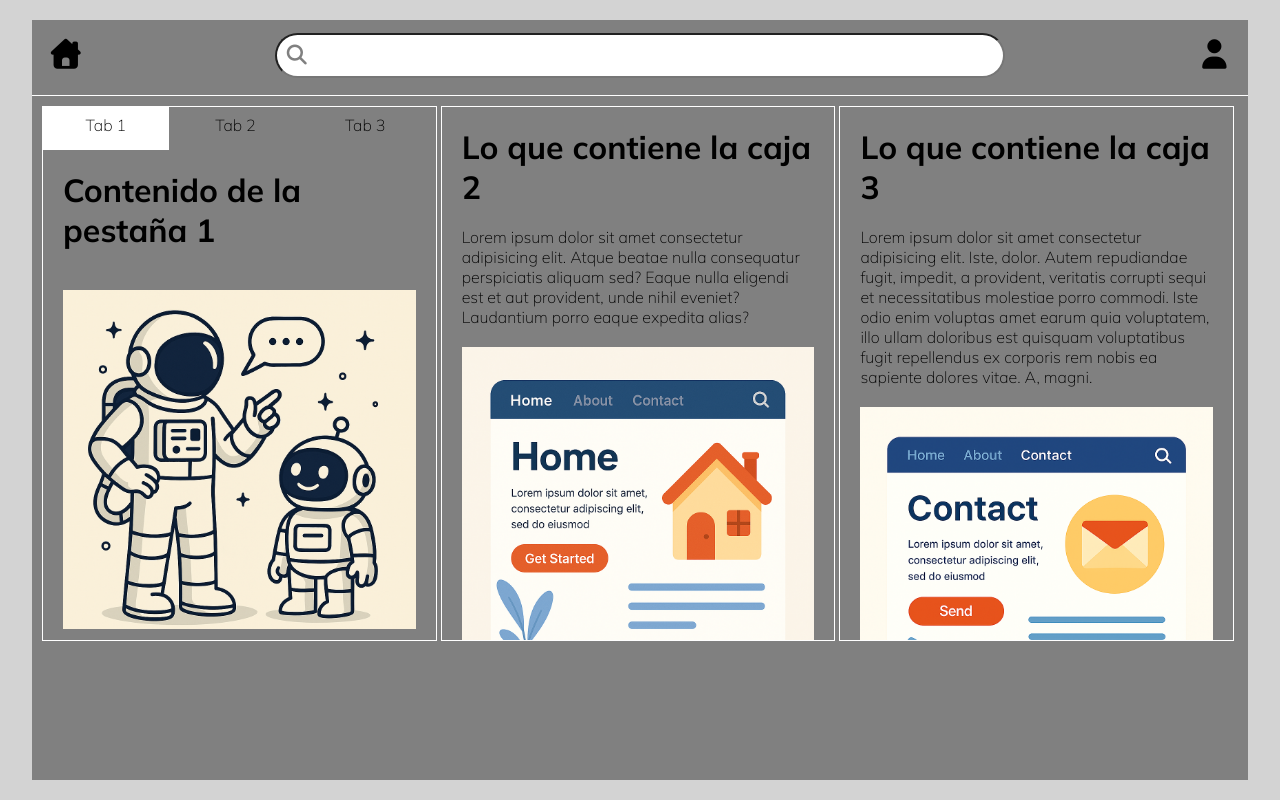
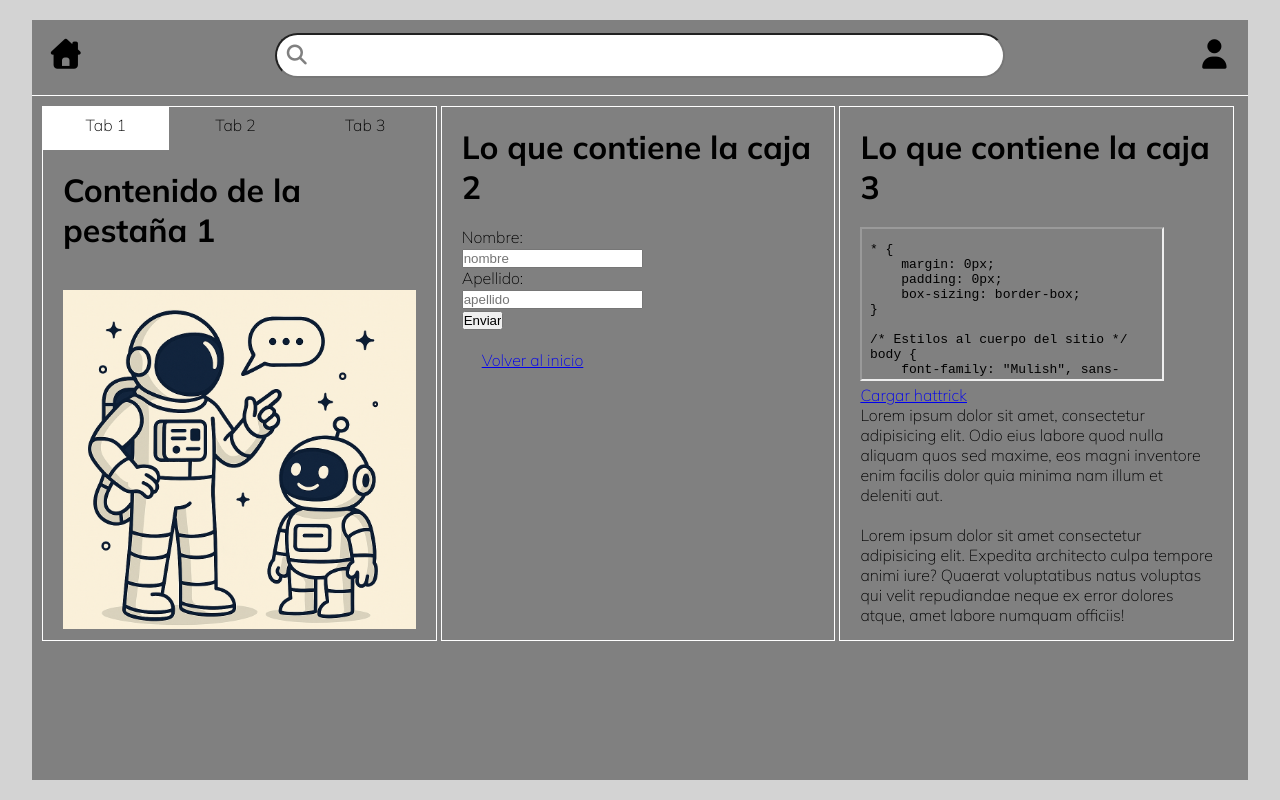
Before and after one commit to Josecode10/practica_css, a plain HTML site: page project4/index.html in a window 1280 px wide. Drawn offline with Linux system fonts and the light colour scheme.

Commit message:
Curso web dev

```diff
--- a/project4/index.html
+++ b/project4/index.html
@@ -69,9 +69,20 @@
 
             <div class="caja2" id="cajas-main">
                 <h1 id="titulo4">Lo que contiene la caja 2</h1>
-                <p>Lorem ipsum dolor sit amet consectetur adipisicing elit. Atque beatae nulla consequatur perspiciatis aliquam sed? Eaque nulla eligendi est et aut provident, unde nihil eveniet? Laudantium porro eaque expedita alias?</p>
-                <img src="/project3/images/Copilot_20250722_080500.png" alt="" class="imagen">
-                <p>Lorem ipsum dolor, sit amet consectetur adipisicing elit. Fugiat repudiandae aliquid similique alias commodi fuga laboriosam doloremque ad asperiores, expedita ipsa, optio architecto soluta id, laborum debitis! Ipsum, voluptatum repudiandae.</p>
+
+                <form action="" class="formulario">
+
+                    <label for="nombre">Nombre: </label><br>
+                    <input type="text" id="nombre" name="nombre" placeholder="nombre"><br>
+
+                    <label for="apellido">Apellido: </label><br>
+                    <input type="text" id="apellido" name="apellido" placeholder="apellido"><br>
+                    <div class="enviar">
+                        <input type="submit" value="Enviar">
+                    </div>
+
+                </form>
+
                 <div class="volver-inicio">
                         <a id="volver-inicio" href="#titulo4">Volver al inicio</a>
                 </div>
@@ -79,9 +90,15 @@
 
             <div class="caja3" id="cajas-main">
                 <h1 id="titulo5">Lo que contiene la caja 3</h1>
-                <p>Lorem ipsum dolor sit amet consectetur adipisicing elit. Iste, dolor. Autem repudiandae fugit, impedit, a provident, veritatis corrupti sequi et necessitatibus molestiae porro commodi. Iste odio enim voluptas amet earum quia voluptatem, illo ullam doloribus est quisquam voluptatibus fugit repellendus ex corporis rem nobis ea sapiente dolores vitae. A, magni.</p>
-                <img src="/project3/images/Copilot_20250722_080527.png" alt="" class="imagen">
-                Lorem ipsum dolor sit amet consectetur adipisicing elit. Tempora animi debitis ducimus ipsam facilis repellendus at. Nobis corporis, deserunt quaerat amet aperiam odit dolorum numquam reiciendis pariatur accusantium, similique eum.
+                <iframe src="/estilos.css" name="hattrick" frameborder="1px"></iframe><br>
+                <a href="https://www.hattrick.org/en/" target="hattrick">Cargar hattrick</a><br>
+
+                <p>Lorem ipsum dolor sit amet, consectetur adipisicing elit. Odio eius labore quod nulla aliquam quos sed maxime, eos magni inventore enim facilis dolor quia minima nam illum et deleniti aut.</p><br>
+
+                <p>Lorem ipsum dolor sit amet consectetur adipisicing elit. Expedita architecto culpa tempore animi iure? Quaerat voluptatibus natus voluptas qui velit repudiandae neque ex error dolores atque, amet labore numquam officiis!</p><br>
+
+                <p>Lorem ipsum dolor sit amet consectetur adipisicing elit. Repellendus accusantium, qui laborum doloremque nisi, cum quidem laboriosam ratione eum similique delectus ipsum magni provident eaque dolores necessitatibus. Maxime, vero quo!</p>
+
                 <div class="volver-inicio">
                         <a id="volver-inicio" href="#titulo5">Volver al inicio</a>
                 </div>
```
